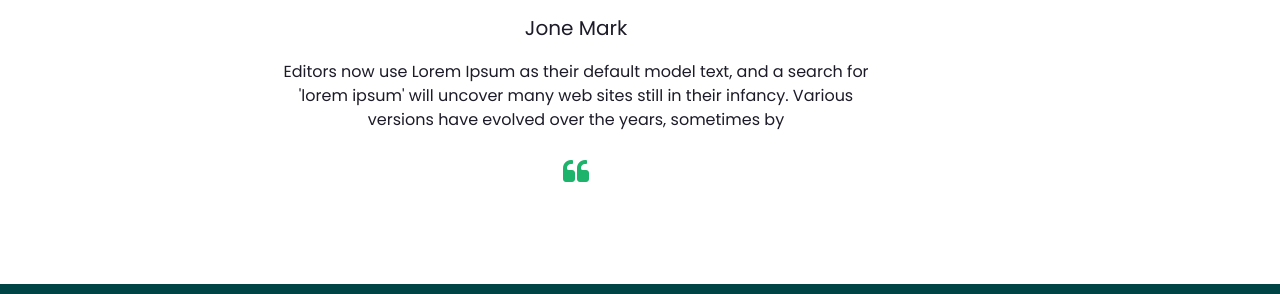
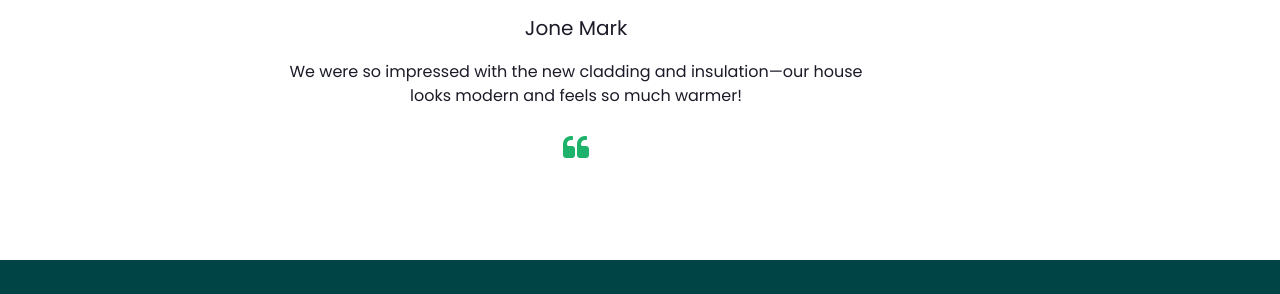
Before and after one commit to masom-dev/RB-construction-services, a plain HTML site: page index.html in a window 1280 px wide. Shown: the part 4026-4320 px from the top of the page. Drawn offline with nearby package versions, Linux system fonts and the light colour scheme; some packages are replaced by stand-ins of ours.

Commit message:
Add files via upload

```diff
--- a/index.html
+++ b/index.html
@@ -513,8 +513,7 @@
                       Jone Mark
                     </h5>
                     <p>
-                      Editors now use Lorem Ipsum as their default model text, and a search for 'lorem ipsum' will uncover many web sites still in their infancy. Various versions have evolved over the years, sometimes by
-                    </p>
+                      We were so impressed with the new cladding and insulation—our house looks modern and feels so much warmer!                    </p>
                     <span>
                       <i class="fa fa-quote-left" aria-hidden="true"></i>
                     </span>
@@ -535,8 +534,7 @@
                       Jone Mark
                     </h5>
                     <p>
-                      Editors now use Lorem Ipsum as their default model text, and a search for 'lorem ipsum' will uncover many web sites still in their infancy. Various versions have evolved over the years, sometimes by
-                    </p>
+                      The team did an amazing job fixing our old retaining wall—it's solid, neat, and built to last.                    </p>
                     <span>
                       <i class="fa fa-quote-left" aria-hidden="true"></i>
                     </span>
@@ -557,8 +555,8 @@
                       Jone Mark
                     </h5>
                     <p>
-                      Editors now use Lorem Ipsum as their default model text, and a search for 'lorem ipsum' will uncover many web sites still in their infancy. Various versions have evolved over the years, sometimes by
-                    </p>
+                      Ahmad, the owner of RB Construction Services, brings not only exceptional skill to every project but also a calm, respectful, and professional presence that makes working with him a pleasure. His dedication, good manners, and attention to detail have earned the trust and admiration of clients across Canberra.
+                  </p>
                     <span>
                       <i class="fa fa-quote-left" aria-hidden="true"></i>
                     </span>
```
